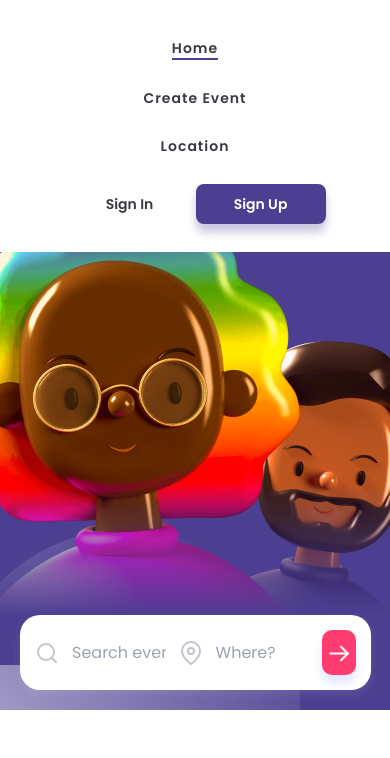
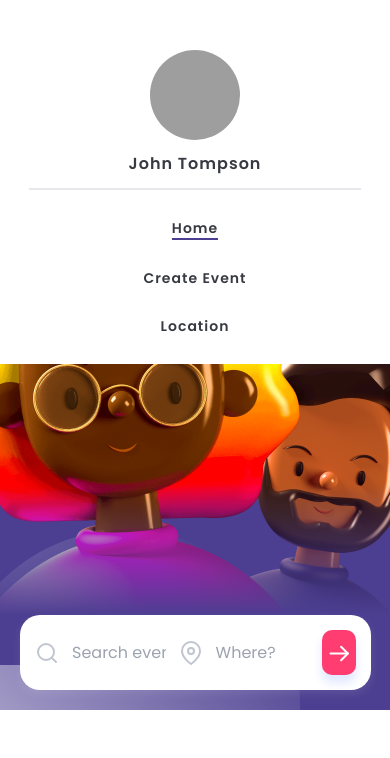
Before and after one commit to masgunady/fw15-dom, a plain HTML site: page home.html in a window 390 px wide. Both pictures are taken after a click on the button 342 px from the left and 44 px from the top of the page. Shown: the part 86-844 px from the top of the page. Drawn offline with nearby package versions, Linux system fonts and the light colour scheme; grey boxes are pictures that could not be loaded.

Commit message:
memperbaiki link anchor

```diff
--- a/home.html
+++ b/home.html
@@ -16,7 +16,7 @@
           <img src="./assets/img/icon-logo.svg" alt="" />
         </div>
         <div>
-          <a href="./index.html">
+          <a href="./home.html">
             <p class="text-2xl font-semibold text-[#3366FF] tracking-[1px]">We<span class="text-[#FF3D71]">tick</span></p>
           </a>
         </div>
@@ -44,23 +44,22 @@
         </div>
       </div>
     </nav>
-    <div class="cust-nav-mobile hidden justify-between items-center w-full px-7 md:px-9 lg:px-14 relative">
-      <div class="absolute ease-in-out duration-700 flex flex-col gap-7 z-20 bg-white w-full left-0 top-0 py-7">
+    <div class="cust-nav-mobile justify-between items-center w-full px-7 md:px-9 lg:px-14 relative">
+      <div class="absolute flex flex-col items-center gap-7 z-20 bg-white w-full left-0 top-0 py-7">
+        <div class="w-[85%] border-b-2 py-3">
+          <div class="flex flex-col justify-center items-center gap-3">
+            <!-- in here -->
+            <div class="rounded-full object-cover overflow-hidden">
+              <img src="https://i.pravatar.cc/90" alt="" />
+            </div>
+            <div class="text-base text-[#373a42] font-semibold tracking-[1px]"><a href="./edit-profile.html">John Tompson</a></div>
+          </div>
+        </div>
         <ul class="flex flex-col justify-center items-center gap-7 lg:gap-12 text-sm text-[#373a42] font-semibold tracking-[1px]">
           <li class="cursor-pointer border-b-2 border-[#4c3f91]"><a href="./home.html">Home</a></li>
-          <li class="cursor-pointer hover:border-b-2 border-[#4c3f91]"><a href="./auth-login.html">Create Event</a></li>
+          <li class="cursor-pointer hover:border-b-2 border-[#4c3f91]"><a href="./create-events.html">Create Event</a></li>
           <li class="cursor-pointer hover:border-b-2 border-[#4c3f91]"><a href="#discoverPlace">Location</a></li>
         </ul>
-        <div class="w-full">
-          <div class="flex justify-center items-center gap-[1px] lg:gap-[15px]">
-            <div class="w-[130px] md:w-[169px] h-[40px] flex items-center justify-center text-sm text-[#373a42] font-semibold cursor-pointer">
-              <a href="./auth-login.html">Sign In</a>
-            </div>
-            <div class="shadow-for-all-button w-[130px] md:w-[169px] h-[40px] flex items-center justify-center text-sm text-[#fff] font-semibold cursor-pointer bg-[#4c3f91] rounded-lg">
-              <a href="./auth-register.html">Sign Up</a>
-            </div>
-          </div>
-        </div>
       </div>
     </div>
     <div class="main-index">
```
Also changed, not shown: booking.html (+1 -1 lines), change-pass.html (+1 -1 lines), create-events.html (+1 -1 lines), edit-profile.html (+1 -1 lines), event-detail.html (+1 -1 lines), my-booking.html (+1 -1 lines), my-wishlists.html (+1 -1 lines), payment.html (+1 -1 lines).
